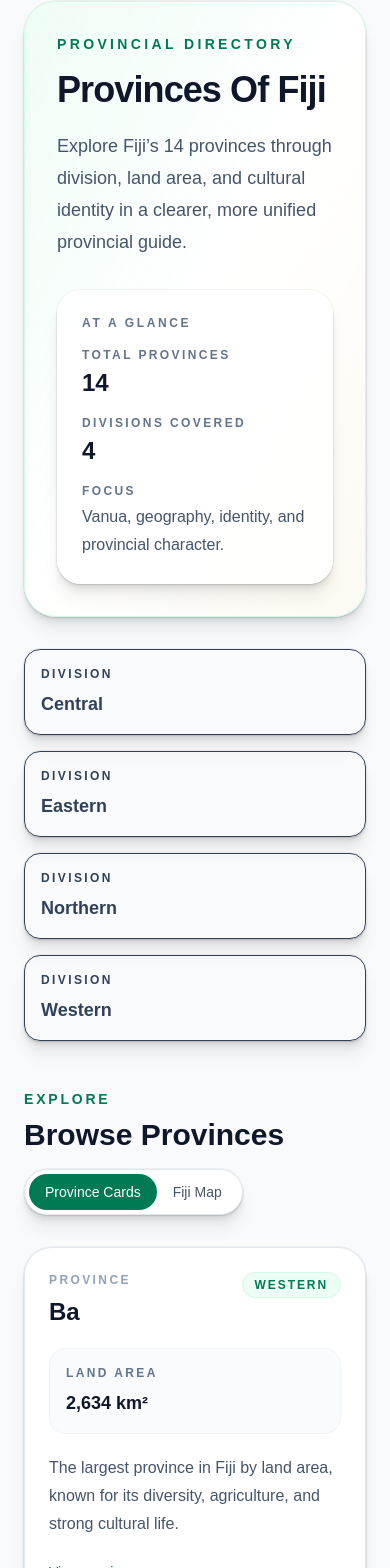
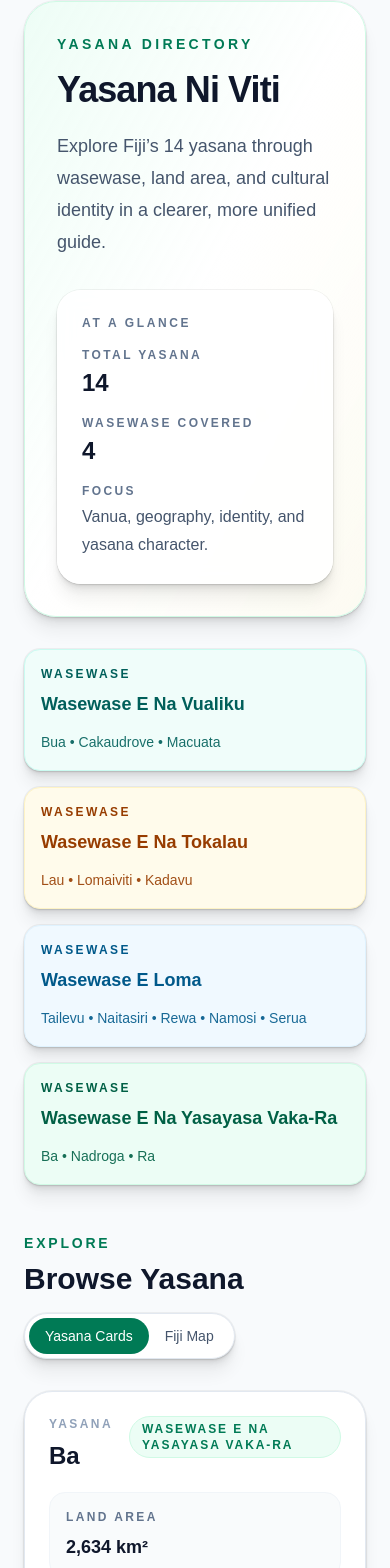
Before and after one commit to retrosilver17/qima-qama, a Next.js app: page /provinces in a window 390 px wide. Shown: the part 136-1704 px from the top of the page. Built offline with nearby package versions, Linux system fonts and the light colour scheme.

Commit message:
Update yasana terminology and province data

```diff
--- a/src/app/data/provinces.ts
+++ b/src/app/data/provinces.ts
@@ -2,113 +2,183 @@ export const provinces = [
   {
     slug: "ba",
     name: "Ba",
-    division: "Western",
+    division: "Wasewase E Na Yasayasa Vaka-Ra",
     area: "2,634 km²",
     description:
-      "The largest province in Fiji by land area, known for its diversity, agriculture, and strong cultural life.",
+      "The largest yasana in Fiji by land area, known for its diversity, agriculture, and strong cultural life.",
+    yasanaData: [
+      {
+        label: "A I Cavuti Raraba",
+        value: "Dui cavuti yadudua na vanua kei na kena turaga",
+      },
+    ],
   },
   {
     slug: "bua",
     name: "Bua",
-    division: "Northern",
+    division: "Wasewase E Na Vualiku",
     area: "1,379 km²",
     description:
-      "A northern province on Vanua Levu with strong traditional identity and close ties to land and community.",
+      "A northern yasana on Vanua Levu with strong traditional identity and close ties to land and community.",
+    yasanaData: [
+      { label: "A I Cavuti Raraba", value: "Cakaunitabua" },
+      { label: "Turaga", value: "Tui Bua" },
+    ],
   },
   {
     slug: "cakaudrove",
     name: "Cakaudrove",
-    division: "Northern",
+    division: "Wasewase E Na Vualiku",
     area: "2,816 km²",
     description:
-      "A major northern province with deep chiefly heritage and historical significance.",
+      "A major northern yasana with deep chiefly heritage and historical significance.",
+    yasanaData: [
+      { label: "A I Cavuti Raraba", value: "Lalagavesi se I Sokula" },
+      { label: "Turaga", value: "Tui Cakau" },
+    ],
   },
   {
     slug: "kadavu",
     name: "Kadavu",
-    division: "Eastern",
+    division: "Wasewase E Na Tokalau",
     area: "478 km²",
     description:
-      "An island province known for strong communal identity, marine environments, and distinctive island traditions.",
+      "An island yasana known for strong communal identity, marine environments, and distinctive island traditions.",
+    yasanaData: [
+      { label: "A I Cavuti Raraba", value: "Nacolase" },
+      { label: "Turaga", value: "Tui Tavuki" },
+      { label: "Tikina Vou", value: "Tavuki" },
+      { label: "Tikina Cokovata", value: "Tavuki, Ravitaki kei Sanima" },
+    ],
   },
   {
     slug: "lau",
     name: "Lau",
-    division: "Eastern",
+    division: "Wasewase E Na Tokalau",
     area: "487 km²",
     description:
-      "An island group province with strong chiefly history, ocean connections, and distinctive eastern Fijian cultural influences.",
+      "An island group yasana with strong chiefly history, ocean connections, and distinctive eastern Fijian cultural influences.",
+    yasanaData: [
+      { label: "A I Cavuti Raraba", value: "Vuanirewa" },
+      { label: "Turaga", value: "Tui Nayau, na Sau kei Lau" },
+      { label: "Yanuyanu", value: "Lakeba" },
+    ],
   },
   {
     slug: "lomaiviti",
     name: "Lomaiviti",
-    division: "Eastern",
+    division: "Wasewase E Na Tokalau",
     area: "411 km²",
     description:
-      "A maritime province centered on island communities with deep historical and cultural significance.",
+      "A maritime yasana centered on island communities with deep historical and cultural significance.",
+    yasanaData: [
+      {
+        label: "Cavuti Raraba",
+        value: "Dui cavuti yadua vakayanuyanu se vakayavusa",
+      },
+      {
+        label: "Yanuyanu",
+        value: "Batiki, Gau, Koro, Makogai, Moturiki, Nairai, Ovalau",
+      },
+    ],
   },
   {
     slug: "macuata",
     name: "Macuata",
-    division: "Northern",
+    division: "Wasewase E Na Vualiku",
     area: "2,004 km²",
     description:
-      "A northern province anchored around Labasa, known for strong rural communities and agricultural importance.",
+      "A northern yasana anchored around Labasa, known for strong rural communities and agricultural importance.",
+    yasanaData: [
+      { label: "A I Cavuti Raraba", value: "Caumatalevu" },
+      { label: "Turaga", value: "Tui Macuata" },
+    ],
   },
   {
     slug: "nadroga-navosa",
     name: "Nadroga-Navosa",
-    division: "Western",
+    division: "Wasewase E Na Yasayasa Vaka-Ra",
     area: "2,385 km²",
     description:
-      "A large western province spanning coastal and inland regions, known for tourism influence and deep traditional roots.",
+      "A large western yasana spanning coastal and inland regions, known for tourism influence and deep traditional roots.",
+    yasanaData: [
+      { label: "A I Cavuti Raraba", value: "Nakuruvakarua" },
+      { label: "Turaga", value: "Na Ka Levu" },
+    ],
   },
   {
     slug: "naitasiri",
     name: "Naitasiri",
-    division: "Central",
+    division: "Wasewase E Loma",
     area: "1,666 km²",
     description:
-      "A central highland province known for strong inland traditions, chiefly ties, and enduring cultural identity.",
+      "A central highland yasana known for strong inland traditions, chiefly ties, and enduring cultural identity.",
+    yasanaData: [
+      { label: "A I Cavuti Raraba", value: "Matanikutu" },
+      { label: "Turaga", value: "Qaranivalu" },
+    ],
   },
   {
     slug: "namosi",
     name: "Namosi",
-    division: "Central",
+    division: "Wasewase E Loma",
     area: "570 km²",
     description:
-      "A smaller central province with strong highland identity, forested landscapes, and close community-based cultural life.",
+      "A smaller central yasana with strong highland identity, forested landscapes, and close community-based cultural life.",
+    yasanaData: [
+      { label: "A I Cavuti Raraba", value: "Nabukebuke" },
+      { label: "Turaga", value: "Tui Namosi" },
+    ],
   },
   {
     slug: "ra",
     name: "Ra",
-    division: "Western",
+    division: "Wasewase E Na Yasayasa Vaka-Ra",
     area: "1,341 km²",
     description:
-      "A western province known for its distinct dialect, deep traditional systems, and strong provincial identity.",
+      "A western yasana known for its distinct dialect, deep traditional systems, and strong yasana identity.",
+    yasanaData: [
+      { label: "Vanua", value: "Nakorotubu" },
+      {
+        label: "A I Cavuti Raraba",
+        value: "Dui cavuti yadua na i wasewase e va",
+      },
+    ],
   },
   {
     slug: "rewa",
     name: "Rewa",
-    division: "Central",
+    division: "Wasewase E Loma",
     area: "272 km²",
     description:
-      "A central province with major historical and chiefly significance, long associated with powerful traditional leadership.",
+      "A central yasana with major historical and chiefly significance, long associated with powerful traditional leadership.",
+    yasanaData: [
+      { label: "Ai Cavuti", value: "Burebasaga" },
+      { label: "Turaga", value: "Roko Tui Dreketi, Turaga na Vunivalu" },
+    ],
   },
   {
     slug: "serua",
     name: "Serua",
-    division: "Central",
+    division: "Wasewase E Loma",
     area: "830 km²",
     description:
-      "A central-southern province with coastal and inland communities, known for strong ties to vanua and traditional protocol.",
+      "A central-southern yasana with coastal and inland communities, known for strong ties to vanua and traditional protocol.",
+    yasanaData: [
+      { label: "A I Cavuti Raraba", value: "Korolevu" },
+      { label: "Turaga", value: "Vunivalu" },
+    ],
   },
   {
     slug: "tailevu",
     name: "Tailevu",
-    division: "Central",
+    division: "Wasewase E Loma",
     area: "955 km²",
     description:
-      "A major central province with strong historic chiefly structures and close links to Fiji’s political and cultural story.",
+      "A major central yasana with strong historic chiefly structures and close links to Fiji’s political and cultural story.",
+    yasanaData: [
+      { label: "A I Cavuti Raraba", value: "Kubuna" },
+      { label: "Turaga", value: "Vunivalu, Tui Kaba" },
+    ],
   },
 ];
--- a/src/app/provinces/[slug]/page.tsx
+++ b/src/app/provinces/[slug]/page.tsx
@@ -4,33 +4,33 @@ import { notFound } from "next/navigation";
 import { provinces } from "../../data/provinces";
 
 const divisionThemes = {
-  Central: {
+  "Wasewase E Loma": {
     greeting: "Bula Vinaka",
     identity:
-      "This province carries strong ties to leadership, river systems, inland communities, and enduring vanua relationships.",
+      "This yasana carries strong ties to leadership, river systems, inland communities, and enduring vanua relationships.",
     significance:
-      "Its place within the Central Division connects cultural continuity with important historical and civic influence.",
+      "Its place within Wasewase E Loma connects cultural continuity with important historical and civic influence.",
   },
-  Eastern: {
+  "Wasewase E Na Tokalau": {
     greeting: "Malo Bula",
     identity:
-      "This province is shaped by island movement, ocean pathways, ceremonial exchange, and closely held community identity.",
+      "This yasana is shaped by island movement, ocean pathways, ceremonial exchange, and closely held community identity.",
     significance:
-      "Its maritime setting gives it a distinctive place in Fiji’s cultural memory and eastern provincial life.",
+      "Its maritime setting gives it a distinctive place in Fiji’s cultural memory and life within Wasewase E Na Tokalau.",
   },
-  Northern: {
+  "Wasewase E Na Vualiku": {
     greeting: "Bula Re",
     identity:
-      "This province reflects close ties to land, community resilience, agricultural life, and inherited northern identity.",
+      "This yasana reflects close ties to land, community resilience, agricultural life, and inherited northern identity.",
     significance:
-      "Its contribution to the Northern Division lies in both cultural depth and the strength of local community networks.",
+      "Its contribution to Wasewase E Na Vualiku lies in both cultural depth and the strength of local community networks.",
   },
-  Western: {
+  "Wasewase E Na Yasayasa Vaka-Ra": {
     greeting: "Colo Gali",
     identity:
-      "This province brings together strong provincial character, active community life, and traditions shaped by both inland and coastal spaces.",
+      "This yasana brings together strong local character, active community life, and traditions shaped by both inland and coastal spaces.",
     significance:
-      "Its regional role reflects cultural continuity, movement, and practical influence across western Fiji.",
+      "Its regional role reflects cultural continuity, movement, and practical influence across Wasewase E Na Yasayasa Vaka-Ra.",
   },
 } as const;
 
@@ -57,6 +57,14 @@ const accentPositions = [
   "left-[16%] top-[64%] text-[1.8rem] text-amber-700/12 md:text-[3.4rem]",
 ];
 
+const divisionCardStyles = {
+  "Wasewase E Loma": "border-sky-100 bg-sky-50 text-sky-800",
+  "Wasewase E Na Tokalau": "border-amber-100 bg-amber-50 text-amber-800",
+  "Wasewase E Na Vualiku": "border-teal-100 bg-teal-50 text-teal-800",
+  "Wasewase E Na Yasayasa Vaka-Ra":
+    "border-emerald-100 bg-emerald-50 text-emerald-800",
+} as const;
+
 export default async function ProvinceDetailPage({
   params,
 }: {
@@ -70,6 +78,8 @@ export default async function ProvinceDetailPage({
   }
 
   const divisionTheme = divisionThemes[province.division as keyof typeof divisionThemes];
+  const divisionCardStyle =
+    divisionCardStyles[province.division as keyof typeof divisionCardStyles];
   const accents = provinceAccents[province.slug] ?? [
     divisionTheme.greeting,
     "Bula Vinaka",
@@ -97,7 +107,7 @@ export default async function ProvinceDetailPage({
       <section className="relative z-10 mx-auto max-w-6xl px-6 py-20">
         <div className="overflow-hidden rounded-[2rem] border border-emerald-100 bg-gradient-to-br from-emerald-50/90 via-white to-amber-50/60 p-8 shadow-sm md:p-10">
           <p className="text-sm font-semibold uppercase tracking-[0.24em] text-emerald-700">
-            Province Profile
+            Yasana Profile
           </p>
 
           <div className="mt-4 grid gap-8 lg:grid-cols-[minmax(0,1.4fr)_minmax(280px,0.9fr)] lg:items-end">
@@ -119,18 +129,20 @@ export default async function ProvinceDetailPage({
                 {divisionTheme.greeting}
               </p>
               <p className="mt-3 text-sm leading-6 text-slate-600">
-                A subtle cultural greeting layer helps each province page feel warm,
+                A subtle cultural greeting layer helps each yasana page feel warm,
                 grounded, and visually connected to the rest of the site.
               </p>
             </div>
           </div>
 
           <div className="mt-8 grid gap-4 md:grid-cols-3">
-            <div className="rounded-2xl border border-slate-200 bg-white/85 p-5 shadow-sm backdrop-blur">
+            <div
+              className={`rounded-2xl border p-5 shadow-sm backdrop-blur ${divisionCardStyle}`}
+            >
               <p className="text-xs font-semibold uppercase tracking-[0.2em] text-slate-500">
-                Division
+                Wasewase
               </p>
-              <p className="mt-2 text-lg font-semibold text-slate-900">
+              <p className="mt-2 text-lg font-semibold">
                 {province.division}
               </p>
             </div>
@@ -155,69 +167,54 @@ export default async function ProvinceDetailPage({
           </div>
         </div>
 
-        <div className="mt-10 grid gap-6 md:grid-cols-2">
-          <section className="rounded-3xl border border-slate-200 bg-white p-8 shadow-sm">
+        <section className="mt-10 rounded-[2rem] border border-slate-200 bg-white p-8 shadow-sm md:p-10">
+          <div className="flex flex-col gap-4 md:flex-row md:items-end md:justify-between">
+            <div>
               <p className="text-xs font-semibold uppercase tracking-[0.2em] text-emerald-700">
-              Overview
+                YASANA DATA
               </p>
-            <h2 className="mt-3 text-2xl font-semibold text-slate-900">
-              About {province.name}
+              <h2 className="mt-3 text-3xl font-semibold text-slate-900">
+                {province.name}
               </h2>
-            <p className="mt-4 leading-8 text-slate-700">
-              {province.name} is part of Fiji’s {province.division} Division and covers{" "}
-              {province.area}. {province.description}
-            </p>
-          </section>
-
-          <section className="rounded-3xl border border-slate-200 bg-white p-8 shadow-sm">
-            <p className="text-xs font-semibold uppercase tracking-[0.2em] text-emerald-700">
-              Cultural Identity
-            </p>
-            <h2 className="mt-3 text-2xl font-semibold text-slate-900">
-              Provincial Character
-            </h2>
-            <p className="mt-4 leading-8 text-slate-700">
-              {divisionTheme.identity}
-            </p>
-          </section>
             </div>
 
-        <div className="mt-6 grid gap-6 md:grid-cols-2">
-          <section className="rounded-3xl border border-slate-200 bg-white p-8 shadow-sm">
-            <p className="text-xs font-semibold uppercase tracking-[0.2em] text-emerald-700">
-              Geography
+            <p className="max-w-2xl text-sm leading-7 text-slate-600">
+              {province.description}
             </p>
-            <h2 className="mt-3 text-2xl font-semibold text-slate-900">
-              Land And Place
-            </h2>
-            <p className="mt-4 leading-8 text-slate-700">
-              The scale and setting of {province.name} help shape everyday life,
-              movement, and cultural expression. Its land area of {province.area}
-              contributes to how communities are connected across village, district,
-              and provincial spaces.
+          </div>
+
+          {"yasanaData" in province && province.yasanaData ? (
+            <div className="mt-8 grid gap-4 md:grid-cols-2">
+              {province.yasanaData.map((item) => (
+                <article
+                  key={`${province.slug}-${item.label}`}
+                  className="rounded-3xl border border-slate-200 bg-slate-50/80 p-6"
+                >
+                  <p className="text-xs font-semibold uppercase tracking-[0.2em] text-slate-500">
+                    {item.label}
                   </p>
+                  <p className="mt-3 text-lg leading-8 font-semibold text-slate-900">
+                    {item.value}
+                  </p>
+                </article>
+              ))}
+            </div>
+          ) : (
+            <div className="mt-8 rounded-3xl border border-dashed border-slate-300 bg-slate-50/80 p-6">
+              <p className="text-sm leading-7 text-slate-600">
+                Structured yasana data will be added here once the specific
+                cavuti, turaga, and related details are prepared for this page.
+              </p>
+            </div>
+          )}
         </section>
-
-          <section className="rounded-3xl border border-slate-200 bg-white p-8 shadow-sm">
-            <p className="text-xs font-semibold uppercase tracking-[0.2em] text-emerald-700">
-              Significance
-            </p>
-            <h2 className="mt-3 text-2xl font-semibold text-slate-900">
-              Why {province.name} Matters
-            </h2>
-            <p className="mt-4 leading-8 text-slate-700">
-              {province.name} contributes to Fiji’s broader cultural landscape through
-              its people, vanua, and provincial identity. {divisionTheme.significance}
-            </p>
-          </section>
-        </div>
 
         <div className="mt-10 flex flex-wrap gap-4">
           <Link
             href="/provinces"
             className="rounded-full bg-emerald-700 px-6 py-3 text-sm font-medium text-white transition hover:bg-emerald-800"
           >
-            Back to Provinces
+            Back to Yasana
           </Link>
 
           <Link
--- a/src/app/provinces/page.tsx
+++ b/src/app/provinces/page.tsx
@@ -1,4 +1,27 @@
 import { ProvinceBrowser } from "../../components/province-browser";
+
+const provinceDivisions = [
+  {
+    name: "Wasewase E Na Vualiku",
+    provinces: ["Bua", "Cakaudrove", "Macuata"],
+    className: "border-teal-100 bg-teal-50 text-teal-800",
+  },
+  {
+    name: "Wasewase E Na Tokalau",
+    provinces: ["Lau", "Lomaiviti", "Kadavu"],
+    className: "border-amber-100 bg-amber-50 text-amber-800",
+  },
+  {
+    name: "Wasewase E Loma",
+    provinces: ["Tailevu", "Naitasiri", "Rewa", "Namosi", "Serua"],
+    className: "border-sky-100 bg-sky-50 text-sky-800",
+  },
+  {
+    name: "Wasewase E Na Yasayasa Vaka-Ra",
+    provinces: ["Ba", "Nadroga", "Ra"],
+    className: "border-emerald-100 bg-emerald-50 text-emerald-800",
+  },
+] as const;
 
 const provinceGreetings = [
   {
@@ -42,16 +65,16 @@ export default function ProvincesPage() {
           <div className="grid gap-8 lg:grid-cols-[minmax(0,1.35fr)_minmax(260px,0.85fr)] lg:items-end">
             <div>
               <p className="text-sm font-semibold uppercase tracking-[0.24em] text-emerald-700">
-                Provincial Directory
+                Yasana Directory
               </p>
 
               <h1 className="mt-4 text-4xl font-bold tracking-tight text-slate-900 md:text-6xl">
-                Provinces Of Fiji
+                Yasana Ni Viti
               </h1>
 
               <p className="mt-5 max-w-3xl text-lg leading-8 text-slate-600">
-                Explore Fiji’s 14 provinces through division, land area, and
-                cultural identity in a clearer, more unified provincial guide.
+                Explore Fiji’s 14 yasana through wasewase, land area, and
+                cultural identity in a clearer, more unified guide.
               </p>
             </div>
 
@@ -62,7 +85,7 @@ export default function ProvincesPage() {
               <dl className="mt-4 space-y-4">
                 <div>
                   <dt className="text-xs font-semibold uppercase tracking-[0.2em] text-slate-500">
-                    Total Provinces
+                    Total Yasana
                   </dt>
                   <dd className="mt-1 text-2xl font-semibold text-slate-900">
                     14
@@ -70,7 +93,7 @@ export default function ProvincesPage() {
                 </div>
                 <div>
                   <dt className="text-xs font-semibold uppercase tracking-[0.2em] text-slate-500">
-                    Divisions Covered
+                    Wasewase Covered
                   </dt>
                   <dd className="mt-1 text-2xl font-semibold text-slate-900">
                     4
@@ -81,7 +104,7 @@ export default function ProvincesPage() {
                     Focus
                   </dt>
                   <dd className="mt-1 text-base leading-7 text-slate-600">
-                    Vanua, geography, identity, and provincial character.
+                    Vanua, geography, identity, and yasana character.
                   </dd>
                 </div>
               </dl>
@@ -89,16 +112,21 @@ export default function ProvincesPage() {
           </div>
         </div>
 
-        <div className="mt-8 grid gap-4 md:grid-cols-4">
-          {["Central", "Eastern", "Northern", "Western"].map((division) => (
+        <div className="mt-8 grid gap-4 md:grid-cols-2 xl:grid-cols-4">
+          {provinceDivisions.map((division) => (
             <div
-              key={division}
-              className="rounded-2xl border px-4 py-4 shadow-sm text-slate-700"
+              key={division.name}
+              className={`rounded-2xl border px-4 py-4 shadow-sm ${division.className}`}
             >
               <p className="text-xs font-semibold uppercase tracking-[0.2em]">
-                Division
+                Wasewase
               </p>
-              <p className="mt-2 text-lg font-semibold">{division}</p>
+              <p className="mt-2 text-lg font-semibold leading-7">
+                {division.name}
+              </p>
+              <p className="mt-3 text-sm leading-6 opacity-90">
+                {division.provinces.join(" • ")}
+              </p>
             </div>
           ))}
         </div>
--- a/src/components/province-browser.tsx
+++ b/src/components/province-browser.tsx
@@ -7,10 +7,11 @@ import { useState } from "react";
 import { provinces } from "../app/data/provinces";
 
 const divisionColors = {
-  Central: "text-sky-700 bg-sky-50 border-sky-100",
-  Eastern: "text-amber-700 bg-amber-50 border-amber-100",
-  Northern: "text-teal-700 bg-teal-50 border-teal-100",
-  Western: "text-emerald-700 bg-emerald-50 border-emerald-100",
+  "Wasewase E Loma": "text-sky-700 bg-sky-50 border-sky-100",
+  "Wasewase E Na Tokalau": "text-amber-700 bg-amber-50 border-amber-100",
+  "Wasewase E Na Vualiku": "text-teal-700 bg-teal-50 border-teal-100",
+  "Wasewase E Na Yasayasa Vaka-Ra":
+    "text-emerald-700 bg-emerald-50 border-emerald-100",
 } as const;
 
 type ViewMode = "cards" | "map";
@@ -26,7 +27,7 @@ export function ProvinceBrowser() {
             Explore
           </p>
           <h2 className="mt-2 text-3xl font-bold text-slate-900">
-            Browse Provinces
+            Browse Yasana
           </h2>
         </div>
 
@@ -40,7 +41,7 @@ export function ProvinceBrowser() {
                 : "text-slate-600 hover:text-emerald-700"
             }`}
           >
-            Province Cards
+            Yasana Cards
           </button>
           <button
             type="button"
@@ -68,7 +69,7 @@ export function ProvinceBrowser() {
                   <div className="flex items-start justify-between gap-4">
                     <div>
                       <p className="text-xs font-semibold uppercase tracking-[0.2em] text-slate-400">
-                        Province
+                        Yasana
                       </p>
                       <h3 className="mt-2 text-2xl font-semibold text-slate-900">
                         {province.name}
@@ -97,7 +98,7 @@ export function ProvinceBrowser() {
 
                   <div className="mt-6 flex items-center justify-between text-sm font-medium">
                     <span className="text-emerald-700 transition group-hover:text-emerald-800">
-                      View province
+                      View yasana
                     </span>
                     <span className="text-slate-300 transition group-hover:translate-x-1 group-hover:text-emerald-700">
                       →
@@ -114,7 +115,7 @@ export function ProvinceBrowser() {
             <div className="relative mx-auto aspect-[640/425] w-full max-w-5xl">
               <Image
                 src="/maps/fiji-provinces.svg"
-                alt="Map of Fiji provinces"
+                alt="Map of Fiji yasana"
                 fill
                 sizes="100vw"
                 className="object-contain"
@@ -125,8 +126,8 @@ export function ProvinceBrowser() {
 
           <div className="mt-5 flex flex-col gap-3 text-sm text-slate-600 md:flex-row md:items-center md:justify-between">
             <p>
-              Use this map as a visual reference for Fiji’s provincial layout, then
-              return to the province cards to explore each page in detail.
+              Use this map as a visual reference for Fiji’s yasana layout, then
+              return to the yasana cards to explore each page in detail.
             </p>
             <p>
               Source:{" "}
```
Lines whose indentation alone changed are shown as unchanged.
